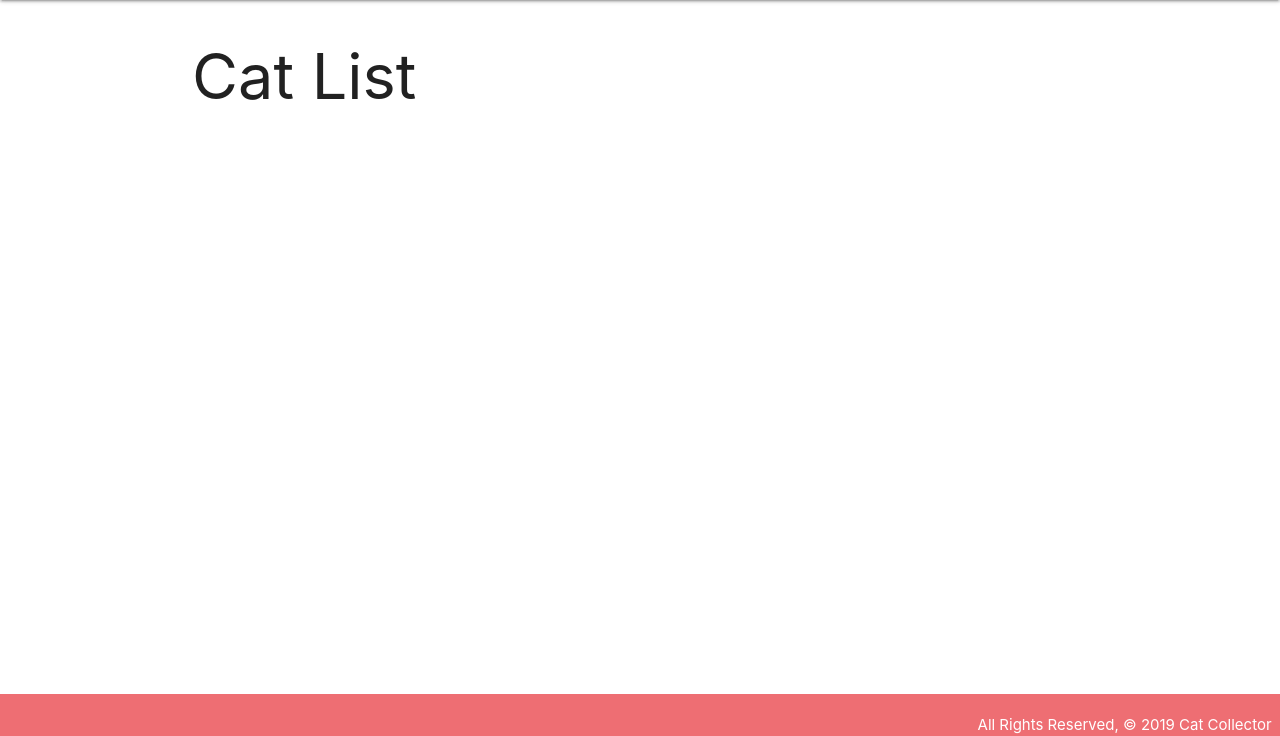
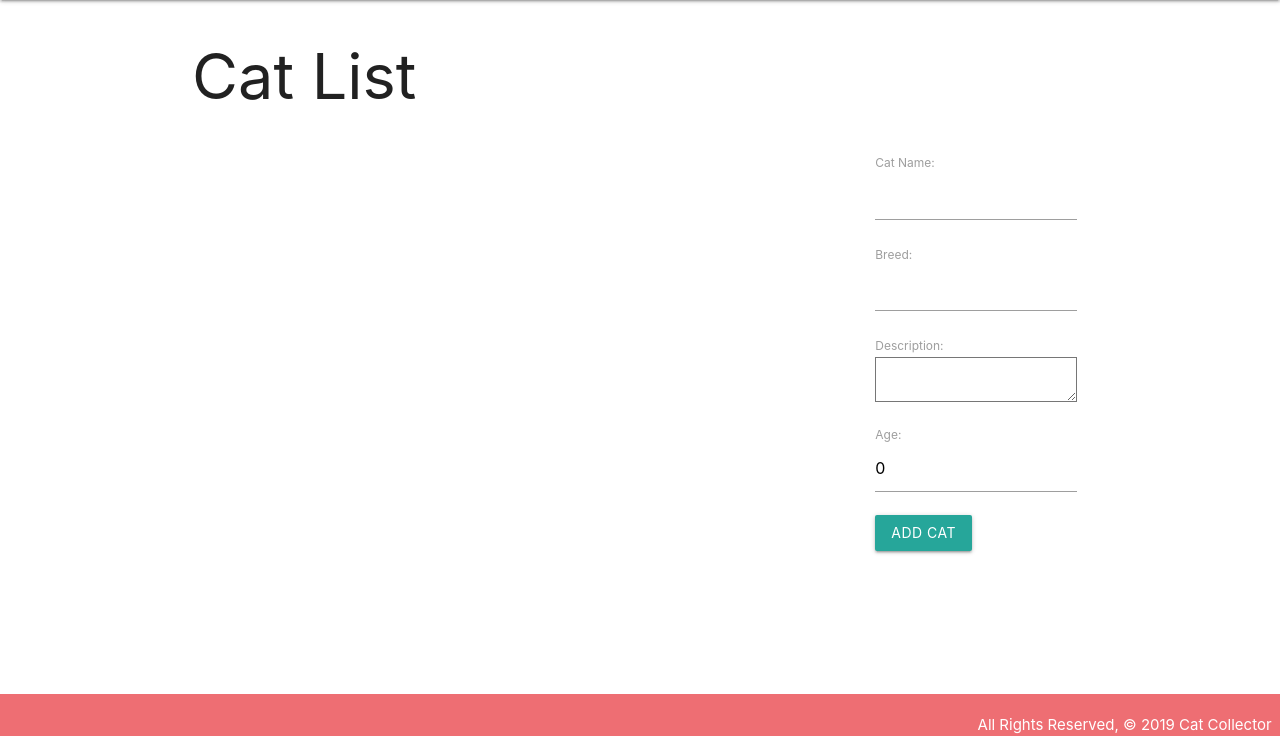
Before and after one commit to smadzelonka/Django, a Django app: page /cats/ in a window 1280 px wide. Shown: the part 64-800 px from the top of the page. Run offline with Django 3.2, Linux system fonts and the light colour scheme; data that the repository does not hold is empty.

Commit message:
full crud

```diff
--- /dev/null
+++ b/main_app/forms.py
@@ -0,0 +1,9 @@
+from django.forms import ModelForm
+from .models import Cat
+
+
+class Cat_Form(ModelForm):
+    class Meta:
+        model = Cat
+        labels = {'name': 'Cat Name'}
+        fields = ['name', 'breed', 'description', 'age']
--- a/main_app/templates/cats/index.html
+++ b/main_app/templates/cats/index.html
@@ -1,10 +1,11 @@
-{% extends 'base.html' %}
-{% block content %}
+{% extends 'base.html' %} {% block content %}
 
+<div class="row">
   <h1>Cat List</h1>
-
+  <div class="col s9">
     {% for cat in cats %}
     <div class="card">
+      <a href="{% url 'cats_detail' cat.id %}">
         <div class="card-content">
           <span class="card-title">{{ cat.name }}</span>
           <p>Breed: {{ cat.breed }}</p>
@@ -15,7 +16,15 @@
           <p>Age: Kitten</p>
           {% endif %}
         </div>
+      </a>
     </div>
     {% endfor %}
-
+  </div>
+  <div class="col s3">
+    <form action="{% url 'index' %}" method="POST">
+      {%csrf_token %} {{ cat_form.as_p }}
+      <input class="btn" type="submit" value="Add Cat" />
+    </form>
+  </div>
+</div>
 {% endblock %}
--- a/main_app/urls.py
+++ b/main_app/urls.py
@@ -7,4 +7,7 @@ urlpatterns = [
     path('', views.home, name='home'),
     path('about/', views.about, name='about'),
     path('cats/', views.cats_index, name='index'),
+    path('cats/<int:cat_id>', views.cats_detail, name='cats_detail'),
+    path('cats/<int:cat_id>/edit/', views.cats_edit, name='cats_edit'),
+    path('cats/<int:cat_id>/delete/', views.cats_delete, name='cats_delete'),
 ]
--- a/main_app/views.py
+++ b/main_app/views.py
@@ -1,6 +1,7 @@
-from django.shortcuts import render
+from django.shortcuts import render, redirect
 # from django.http import HttpResponse
 from .models import Cat
+from .forms import Cat_Form
 
 # Create your views here.
 
@@ -15,9 +16,41 @@ def about(req):
 
 # Add new view
 def cats_index(req):
+    # create
+    if req.method == 'POST':
+        cat_form = Cat_Form(req.POST)
+        if cat_form.is_valid():
+            cat_form.save()
+            return redirect('index')
+
     cats = Cat.objects.all()
-    context = {'cats': cats}
+    cat_form = Cat_Form()
+    context = {'cats': cats, 'cat_form': cat_form}
     return render(req, 'cats/index.html', context)
+
+
+def cats_detail(req, cat_id):
+    cat = Cat.objects.get(id=cat_id)
+    context = {'cat': cat}
+    return render(req, 'cats/detail.html', context)
+
+
+def cats_edit(req, cat_id):
+    cat = Cat.objects.get(id=cat_id)
+    if req.method == 'POST':
+        cat_form = Cat_Form(req.POST, instance=cat)
+        if cat_form.is_valid():
+            cat_form.save()
+            return redirect('cats_detail', cat_id=cat.id)
+
+    cat_form = Cat_Form(instance=cat)
+    context = {'cat_form': cat_form, 'cat': cat}
+    return render(req, 'cats/edit.html', context)
+
+
+def cats_delete(req, cat_id):
+    Cat.objects.get(id=cat_id).delete()
+    return redirect('index')
 
 
 # Add the Cat class & list and view function below the imports
```
Also changed, not shown: main_app/templates/cats/detail.html (added, +19 -0 lines), main_app/templates/cats/edit.html (added, +7 -0 lines), readme.txt, 1 other file. Lines whose indentation alone changed are shown as unchanged.
